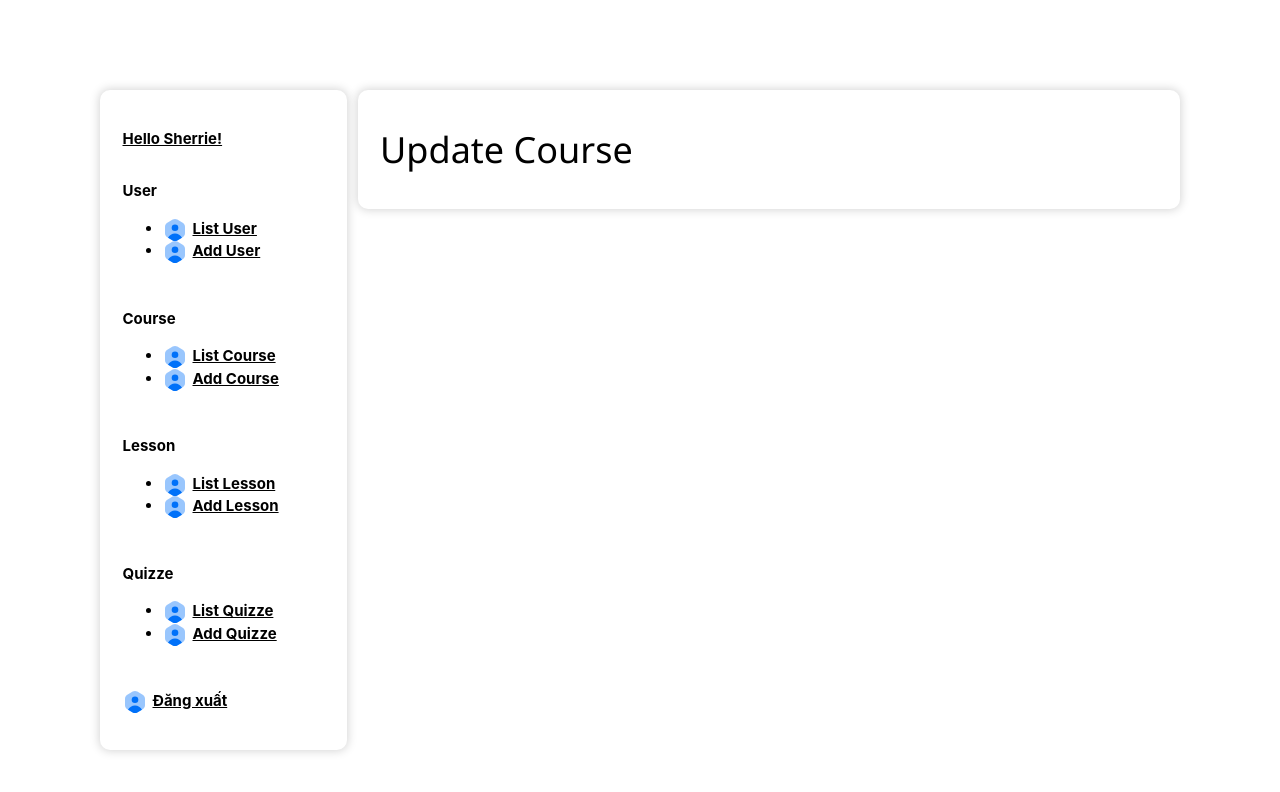
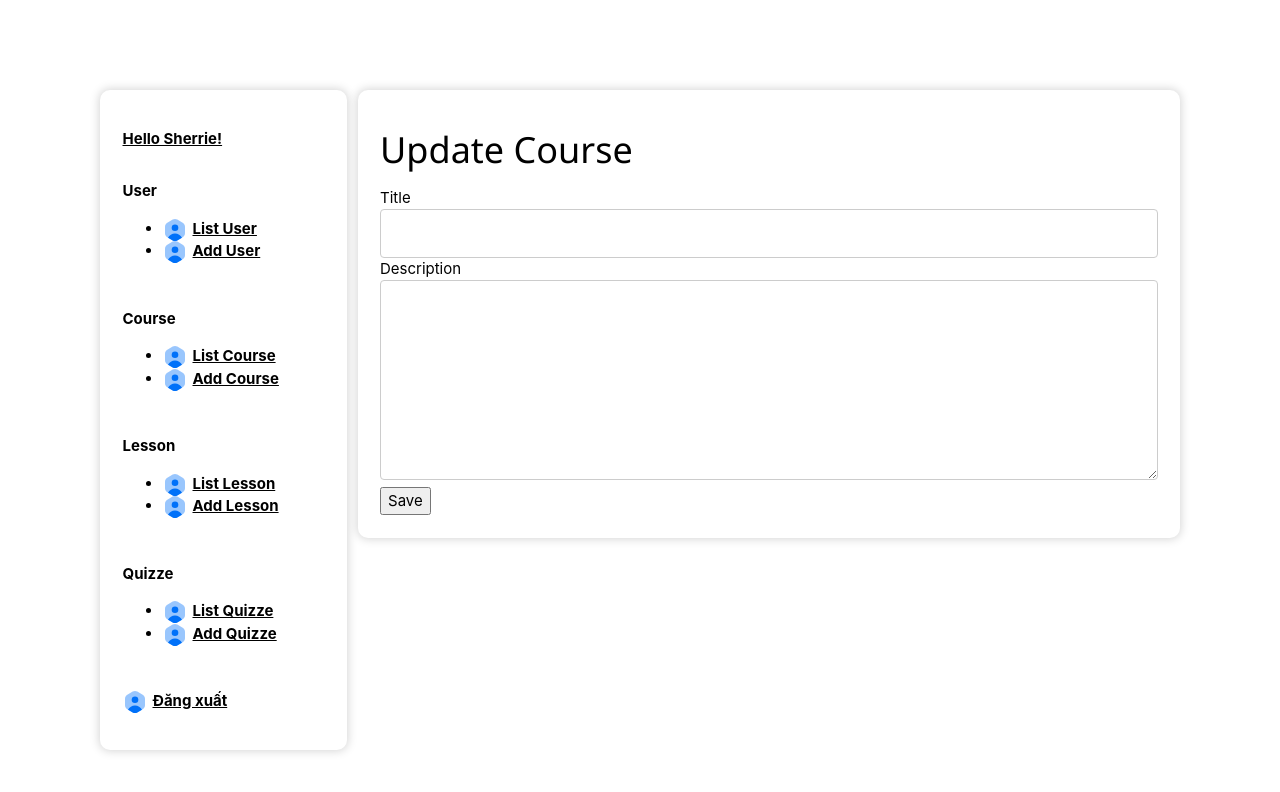
Before and after one commit to kamishirosherrie/dashboard, a React (Create React App) app: page /admin/course/update-course/1 in a window 1280 px wide. Shown: the top 792 px of the page. Built offline with nearby package versions, Linux system fonts and the light colour scheme; no server answers.

Commit message:
upd course

```diff
--- a/src/api/apiConfig.js
+++ b/src/api/apiConfig.js
@@ -19,6 +19,8 @@ const apiUrl = {
         getCourse: `${API_BASE_URL}/course`,
         getCourseBySlug: (slug) => `${API_BASE_URL}/course/slug/${slug}`,
         addNewCourse: `${API_BASE_URL}/course/addCourse`,
+        updateCourse: `${API_BASE_URL}/course/updateCourse`,
+        deleteCourse: (id) => `${API_BASE_URL}/course/deleteCourse/${id}`,
     },
     lessonUrl: {
         addNewLesson: `${API_BASE_URL}/lesson/addNewLesson`,
--- a/src/api/courseApi.js
+++ b/src/api/courseApi.js
@@ -6,7 +6,7 @@ export const getCourse = async () => {
         const response = await axios.get(apiUrl.courseUrl.getCourse)
         return response.data
     } catch (error) {
-        console.log('Get course failed')
+        console.log('Get course failed: ', error)
         throw error
     }
 }
@@ -16,7 +16,7 @@ export const getCourseBySlug = async (slug) => {
         const response = await axios.get(apiUrl.courseUrl.getCourseBySlug(slug))
         return response.data.course
     } catch (error) {
-        console.log('Get course by slug failed')
+        console.log('Get course by slug failed: ', error)
         throw error
     }
 }
@@ -26,7 +26,27 @@ export const addNewCourse = async (course) => {
         const response = await axios.post(apiUrl.courseUrl.addNewCourse, course)
         return response.data
     } catch (error) {
-        console.log('Add new course failed')
+        console.log('Add new course failed: ', error)
         throw error
     }
 }
+
+export const updateCourse = async (course) => {
+    try {
+        const response = await axios.put(apiUrl.courseUrl.updateCourse, course)
+        return response.data
+    } catch (error) {
+        console.log('Update course failed: ', error)
+        throw error
+    }
+}
+
+export const deleteCourse = async (id) => {
+    try {
+        const response = await axios.delete(apiUrl.courseUrl.deleteCourse(id))
+        return response.data
+    } catch (error) {
+        console.log('Delete course failed: ', error)
+        throw error
+    }
+}
--- a/src/layouts/Sidebar/Sidebar.js
+++ b/src/layouts/Sidebar/Sidebar.js
@@ -26,7 +26,7 @@ function Sidebar() {
                     <ul className={cx('dropdown')}>
                         <li>
                             <UserSecurityIcon className={cx('icon')} width={24} height={24} />
-                            <Link to="/" className={cx('navbar-link')}>
+                            <Link to="/admin/user" className={cx('navbar-link')}>
                                 List User
                             </Link>
                         </li>
--- a/src/pages/Course/AddCourse.js
+++ b/src/pages/Course/AddCourse.js
@@ -22,6 +22,7 @@ function AddCourse() {
     const handleSubmit = async () => {
         try {
             const response = await addNewCourse(course)
+            alert('Add course successfully')
             console.log('Course submitted: ', response)
             navigate('/admin/course')
         } catch (error) {
--- a/src/pages/Course/ListCourse.js
+++ b/src/pages/Course/ListCourse.js
@@ -3,7 +3,7 @@ import styles from './ListCourse.module.scss'
 import MainAccount from '../../layouts/MainAccount/MainAccount'
 import Table from '../../components/Table/Table'
 import { useEffect, useState } from 'react'
-import { getCourse } from '../../api/courseApi'
+import { deleteCourse, getCourse } from '../../api/courseApi'
 import ModalDelete from '../../components/ModalDelete/ModalDelete'
 import { Link } from 'react-router-dom'
 
@@ -24,10 +24,9 @@ function ListCourse() {
     }
 
     const handleDeleteCourse = async (courseId) => {
-        console.log(
-            'Delete course: ',
-            courses.filter((course) => course._id !== courseId),
-        )
+        await deleteCourse(courseId)
+        setIsOpen(false)
+        setCourses(courses.filter((course) => course._id !== courseId))
     }
 
     useEffect(() => {
--- a/src/pages/Course/UpdateCourse.js
+++ b/src/pages/Course/UpdateCourse.js
@@ -1,14 +1,71 @@
 import classNames from 'classnames/bind'
 import styles from './UpdateCourse.module.scss'
 import MainAccount from '../../layouts/MainAccount/MainAccount'
+import { useEffect, useState } from 'react'
+import { useNavigate, useParams } from 'react-router-dom'
+import { getCourseBySlug, updateCourse } from '../../api/courseApi'
 
 const cx = classNames.bind(styles)
 
 function UpdateCourse() {
+    const { slug } = useParams()
+    const navigate = useNavigate()
+    const [course, setCourse] = useState({
+        _id: '',
+        title: '',
+        description: '',
+    })
+    const handleChange = (event) => {
+        const { name, value } = event.target
+        setCourse({ ...course, [name]: value })
+    }
+
+    const handleSubmit = async () => {
+        console.log('Course info: ', course)
+        await updateCourse(course)
+        alert('Update course successfully!')
+        navigate('/admin/course')
+    }
+
+    useEffect(() => {
+        const getCourse = async () => {
+            const response = await getCourseBySlug(slug)
+            console.log('Course info: ', response)
+
+            setCourse(response)
+        }
+
+        getCourse()
+    }, [slug])
     return (
         <MainAccount>
             <div className={cx('wrapper')}>
                 <h1>Update Course</h1>
+                <div className={cx('container')}>
+                    <div className={cx('create-user')}>
+                        <div className={cx('content')}>
+                            <div className={cx('course-group')}>
+                                <label htmlFor="title">Title</label>
+                                <input type="text" name="title" value={course.title} onChange={handleChange} className={cx('input')} required />
+                            </div>
+                            <div className={cx('course-group')}>
+                                <label htmlFor="description">Description</label>
+                                <textarea
+                                    type="text"
+                                    name="description"
+                                    value={course.description}
+                                    onChange={handleChange}
+                                    className={cx('textarea')}
+                                    required
+                                />
+                            </div>
+                        </div>
+
+                        <button type="submit" className={cx('submit')} onClick={handleSubmit}>
+                            Save
+                        </button>
+                    </div>
+                </div>
             </div>
         </MainAccount>
     )
--- a/src/pages/Course/UpdateCourse.module.scss
+++ b/src/pages/Course/UpdateCourse.module.scss
@@ -0,0 +1,16 @@
+.input {
+    width: 100%;
+    padding: 12px;
+    border: 1px solid #ccc;
+    border-radius: 4px;
+    resize: vertical;
+}
+
+.textarea {
+    width: 100%;
+    height: 200px;
+    padding: 12px;
+    border: 1px solid #ccc;
+    border-radius: 4px;
+    resize: vertical;
+}
--- a/src/pages/User/AddUser.js
+++ b/src/pages/User/AddUser.js
@@ -48,6 +48,7 @@ function AddUser() {
             }
 
             const newUser = await addNewUser(formData)
+            alert('Add user successfully')
             navigate('/')
             console.log('New user: ', newUser)
         } catch (error) {
--- a/src/pages/User/UpdateUser.js
+++ b/src/pages/User/UpdateUser.js
@@ -38,7 +38,8 @@ function UpdateUser() {
                 return
             }
             await updateUser(user)
-            navigate('/')
+            alert('Update user successfully')
+            navigate('/admin/user')
         } catch (error) {
             console.log('Update user failed: ', error)
         }
```
